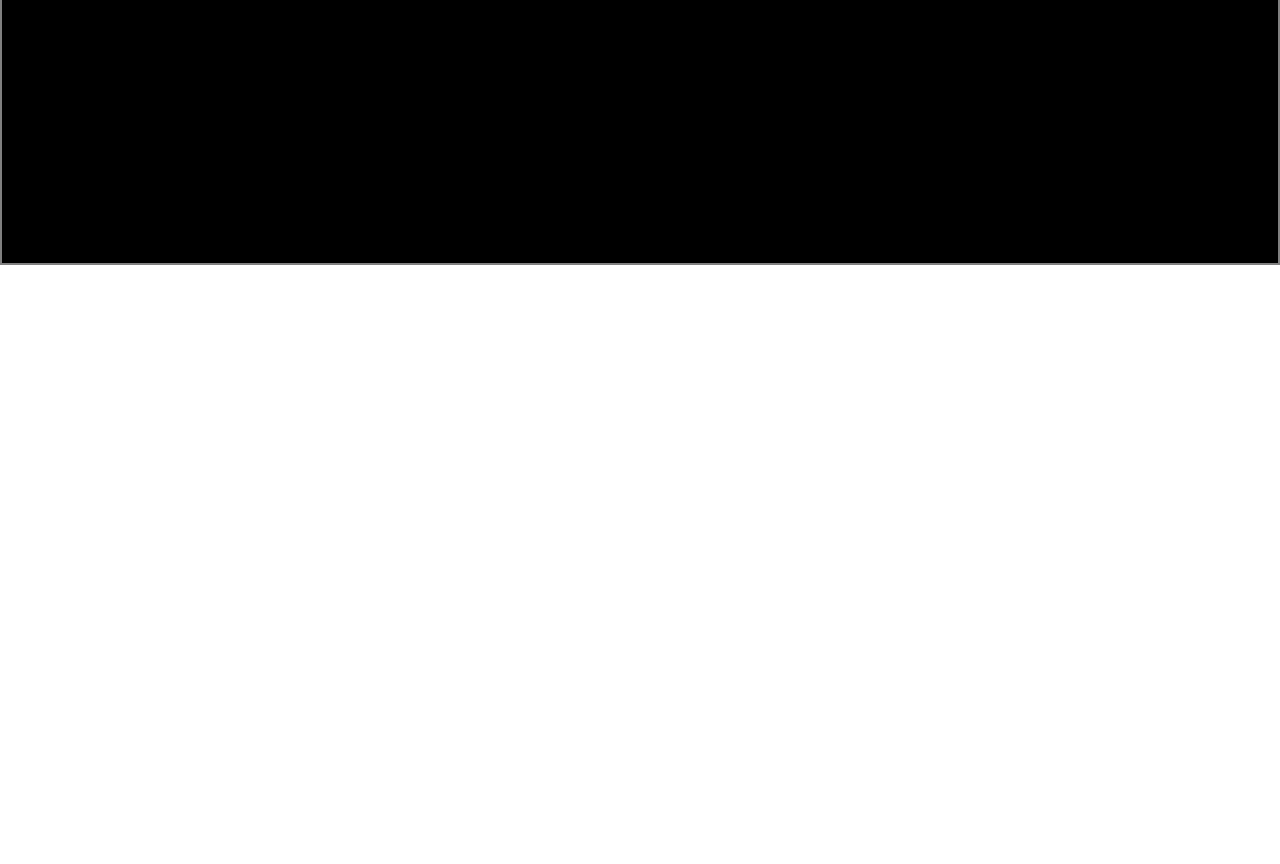
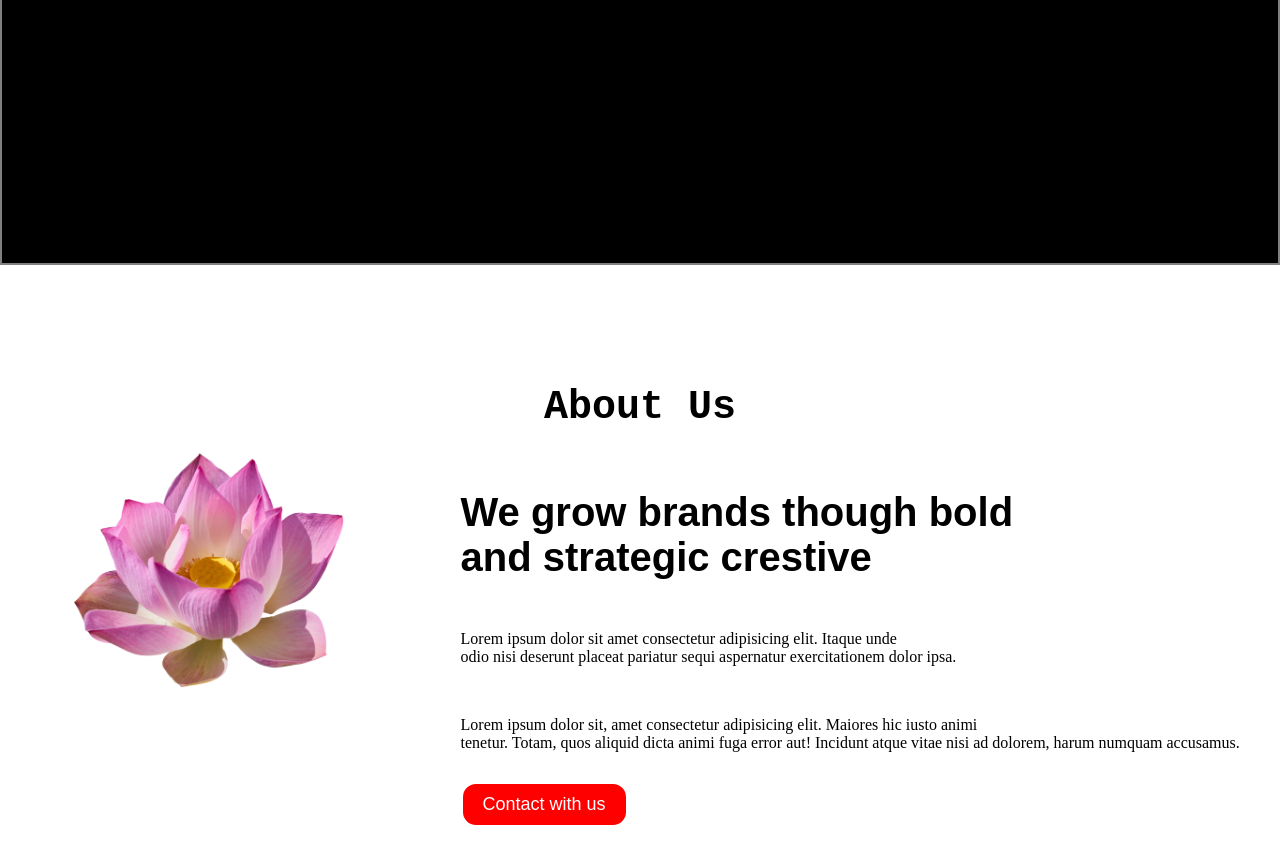
Before and after one commit to mdmohiuddin10/my-first-project, a plain HTML site: page test.html in a window 1280 px wide. Shown: the part 610-1474 px from the top of the page. Before the commit the page ends 875 px from the top, so only its background shows below. Drawn offline with Linux system fonts and the light colour scheme.

Commit message:
added some thing

```diff
--- a/test.css
+++ b/test.css
@@ -9,17 +9,19 @@
     list-style: none;
     display: flex;
     align-items: center;
-    justify-content: space-around;
+
 }
 .logo {
     width: 120px;
+    margin-left: 35px;
+    margin-right: 400px;
 }
 .menus {
     display: flex;
 }
 .item {
-    margin-right: 10px;
-    padding-right: 10px;
+    margin-right: 20px;
+    padding-right: 20px;
     font-size: 18px;
 }
 .item:hover {
@@ -37,6 +39,8 @@
     border: 2px solid gray;
     background-color: black;
     color: #fff;
+    background-position: center;
+    background-size: cover;
 
 }
 h1 {
@@ -44,8 +48,59 @@ h1 {
     font-weight: bold;
     font-family: 'Courier New', Courier, monospace;
 }
-p {
+.b-text {
     font-size: 18px;
     margin-top: 20px;
     margin-bottom: 20px;
 }
+button {
+    font-size: 18px;
+    font-weight: 400;
+    border: 2px solid #fff;
+    border-radius: 15px;
+    padding: 10px 20px;
+    color: #fff;
+    background-color: red;
+    transition: 0.5s;
+}
+button:hover {
+    background-color: aqua;
+    cursor: pointer;
+}
+.banner-img {
+    margin-right: 20px;
+}
+.about-container {
+    background-color: #fff;
+    padding: 10px;
+    color: black;
+    list-style: none;
+    display: flex;
+    justify-content: space-around;
+    height: 100vh;
+
+}
+.photo {
+    width: 300px;
+    justify-content: space-around;
+    align-items: center;
+    margin-left: 20px;
+    margin-right: 20px;
+}
+.about {
+    text-align: center;
+    margin-top: 120px;
+}
+.about-text {
+    margin-left: 20px;
+}
+h2 {
+    font-size: 40px;
+    font-weight: 700;
+    font-family: sans-serif;
+    margin-top: 50px;
+}
+p {
+    margin-top: 50px;
+    margin-bottom: 30px;
+}
--- a/test.html
+++ b/test.html
@@ -16,9 +16,9 @@
                 </div>
                 <div class="menus">
                     <li class="item">Home</li>
-                    <li class="item">Home</li>
-                    <li class="item">Home</li>
-                    <li class="item">Home</li>
+                    <li class="item">About</li>
+                    <li class="item">Contack</li>
+                    <li class="item">Support</li>
                 </div>
             </div>
         </nav>
@@ -27,13 +27,29 @@
         <div class="banner-container">
             <div class="banner-text">
                 <h1> better design for<br>your digitak products</h1>
-                <p>Lorem ipsum dolor sit amet consectetur adipisicing elit. <br>Iure, reiciendis.loremhcggd hgcydg hdgfdsg gguf </p>
-                <button>Explore More</button>
+                <p class="b-text">Lorem ipsum dolor sit amet consectetur adipisicing elit. <br>Iure, reiciendis.loremhcggd hgcydg hdgfdsg gguf </p>
+                <button type="button">Explore More</button>
             </div>
             <div class="banner-photo">
                 <img class="banner-img" src="./lotus-g5dd1b34b9_1280.png" alt="photo">
             </div>
         </div>
     </section>
+    <!--------------start about section--------------------->
+    <section>
+        <h1 class="about">About Us</h1>
+        <div class="about-container">
+            <div class="about-photo">
+                <img class="photo" src="./lotus-g5dd1b34b9_1280.png" alt="photo">
+            </div>
+            <div class="about-text">
+                <h2>We grow brands though bold<br>and strategic crestive
+                </h2>
+                <p> Lorem ipsum dolor sit amet consectetur adipisicing elit. Itaque unde<br> odio nisi deserunt placeat pariatur sequi aspernatur exercitationem dolor ipsa.</p>
+                <p>Lorem ipsum dolor sit, amet consectetur adipisicing elit. Maiores hic iusto animi<br> tenetur. Totam, quos aliquid dicta animi fuga error aut! Incidunt atque vitae nisi ad dolorem, harum numquam accusamus.</p>
+                <button type="button">Contact with us</button>
+            </div>
+        </div>
+    </section>
 </body>
 </html>
```
